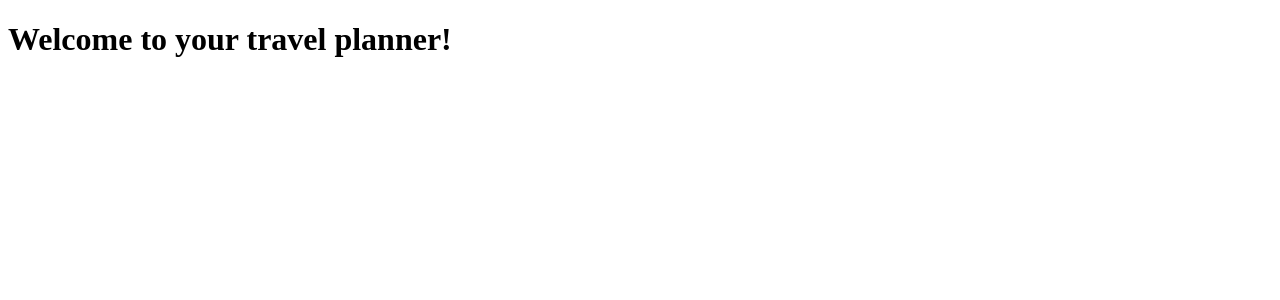
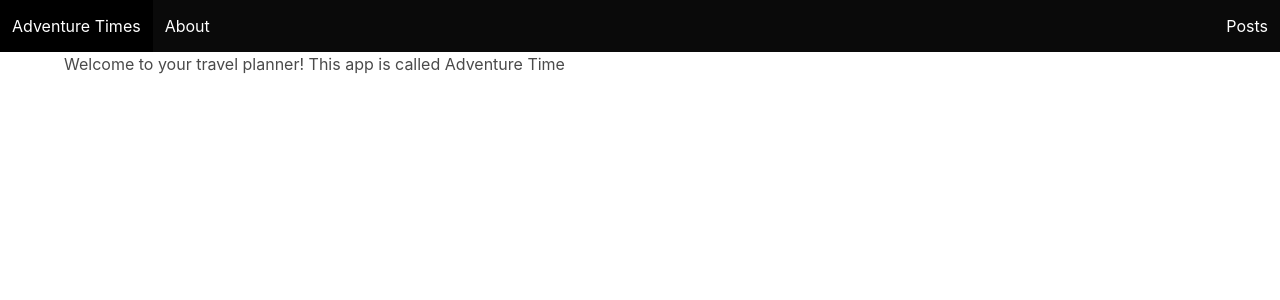
Before and after one commit to Tiranoe/adventureTime, a Django app: page / in a window 1280 px wide. Shown: the top 300 px of the page. Run offline with Django 4.2, Linux system fonts and the light colour scheme.

Commit message:
complete template inheritance

```diff
--- /dev/null
+++ b/main_app/templates/base.html
@@ -0,0 +1,36 @@
+<!DOCTYPE html>
+<html lang="en">
+    <head>
+        <meta charset="UTF-8" />
+        <meta http-equiv="X-UA-Compatible" content="IE=edge" />
+        <meta name="viewport" content="width=device-width, initial-scale=1.0" />
+        <link rel="stylesheet" href="https://cdn.jsdelivr.net/npm/bulma@0.9.2/css/bulma.min.css">
+        <script src="https://code.jquery.com/jquery-3.6.0.min.js" integrity="sha256-/xUj+3OJU5yExlq6GSYGSHk7tPXikynS7ogEvDej/m4=" crossorigin="anonymous"></script>
+        <title>Adventure Time - {% block title %}{% endblock %}</title>
+    </head>
+    <body >
+        <nav class="navbar is-black" role="navigation" aria-label="main navigation">
+            <div class="navbar-brand">
+                <a class="navbar-item" href="/">Adventure Times</a>
+                <a role="button" class="navbar-burger" aria-label="menu" aria-expanded="false">
+                    <span aria-hidden="true"></span>
+                    <span aria-hidden="true"></span>
+                    <span aria-hidden="true"></span>
+                </a>
+            </div>
+            <div class="navbar-menu navbar-start">
+                <a class="navbar-item" href="/about">About</a>
+            </div>
+            <div class="navbar-menu navbar-end">
+                <a class="navbar-item" href="/posts">Posts</a>
+            </div>
+        </nav>
+        <div class="container">
+
+            {% block content %}{% endblock %}
+
+        </div>
+      </div>
+    </div>
+  </body>
+</html>
--- a/main_app/templates/home.html
+++ b/main_app/templates/home.html
@@ -1,12 +1,5 @@
-<!DOCTYPE html>
-<html lang="en">
-    <head>
-        <meta charset="UTF-8" />
-        <meta http-equiv="X-UA-Compatible" content="IE=edge" />
-        <meta name="viewport" content="width=device-width, initial-scale=1.0" />
-        <title>Travel App</title>
-    </head>
-    <body>
-        <h1>Welcome to your travel planner!</h1>
-    </body>
-</html>
+{% extends 'base.html' %}
+{% block content %}
+<h1>Welcome to your travel planner!
+    This app is called Adventure Time</h1>
+{% endblock %}
```
Also changed, not shown: main_app/templates/about.html (+4 -11 lines).
